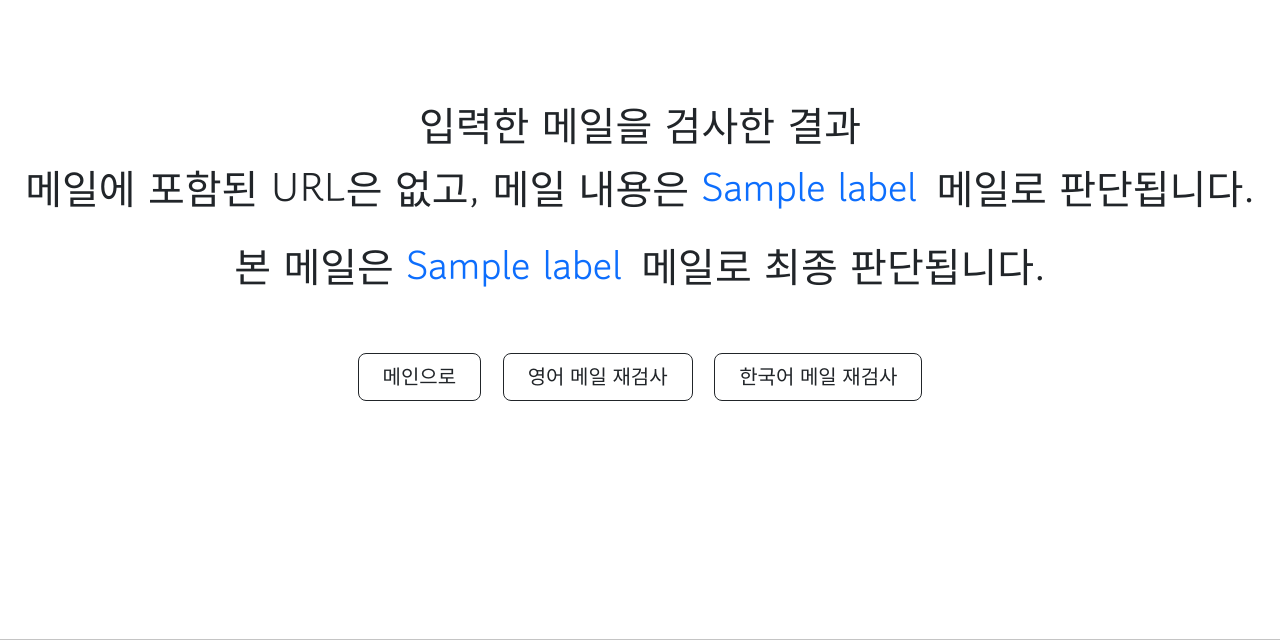
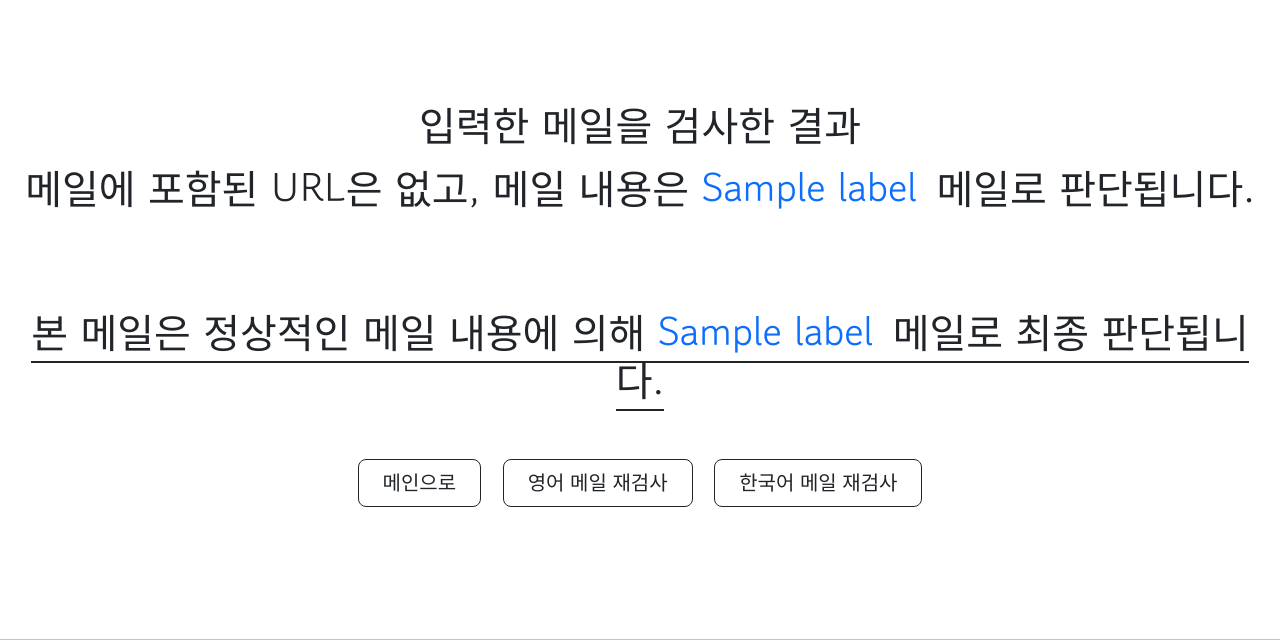
Before and after one commit to KW-shield/WebApplication, a Flask app: template templates/result.html in a window 1280 px wide. Shown: the part 81-721 px from the top of the page. Run offline with Flask 2, Linux system fonts and the light colour scheme; the template is opened without the code that fills it: most values are stand-ins (such as "Sample title", 1, 10 or a date in 2020); parts of the project's set-up code (start-up, migrations or seed data) failed here and were passed over; some web fonts are replaced.

Commit message:
final css

```diff
--- a/templates/eng.html
+++ b/templates/eng.html
@@ -107,7 +107,7 @@
           <form action="/eng" method="POST">
             <textarea
               class="text-bg-light border border-primary-subtle border-2 rounded"
-              style="font-family: 'Gowun Dodum', sans-serif; margin: auto;"
+              style="font-family: 'Gowun Dodum', sans-serif; height: 300px; width: 850px"
               placeholder="메일 내용을 입력하세요."
               name="e_mail"
               cols="100"
--- a/templates/kor.html
+++ b/templates/kor.html
@@ -98,7 +98,7 @@
           <form action="/kor" method="POST">
             <textarea
               class="text-bg-light border border-primary-subtle border-2 rounded"
-              style="font-family: 'Gowun Dodum', sans-serif; margin: auto;"
+              style="font-family: 'Gowun Dodum', sans-serif; height: 300px; width: 850px"
               placeholder="메일 내용을 입력하세요."
               name="e_mail"
               cols="100"
@@ -107,7 +107,7 @@
             <div class="py-4"></div>
             <p>
               <div id="liveAlertPlaceholder"></div>
-              <button class="btn btn-outline-dark btn-lg" type="submit" id="liveAlertBtn">
+              <button class="btn btn-outline-dark btn-lg mx-auto" type="submit" id="liveAlertBtn">
                 검사
               </button>
             </p>
--- a/templates/result.html
+++ b/templates/result.html
@@ -95,6 +95,7 @@
           >
             <div style="margin-top: 100px">
               입력한 메일을 검사한 결과 <br />
+              <!-- ****************** URL이 포함된 경우 ****************  -->
               {%if url_pred %} {% for i in range(url_pred|length) %}
               <p style="margin-top: 15px">
                 {%if (url_pred[i][0][1] > 0.5) %} 메일에 포함된
@@ -112,7 +113,9 @@
                   >안전한 URL</span
                 >입니다. {%endif%}
               </p>
-              {% endfor %} {% if(label=='spam')%}
+              {% endfor %}
+              <!-- 메일 내용 spam or ham 판단 -->
+              {% if(label=='spam')%}
               <p>
                 메일 내용은
                 <span
@@ -131,20 +134,52 @@
                 >메일로 판단됩니다.
               </p>
               {%endif%}
-              <p>
-                {%if check == 1 %} 악성URL이 1개 이상 존재하므로 본 메일은
+              <!-- 메일 내용 spam or ham 판단 -->
+
+              <!-- 악성URL 1개 이상 존재 -->
+              {%if check == 1 %}
+              <br /><br />
+              <span>
+                <span style="border-bottom: 2px solid; padding-bottom: 1px"
+                  >악성URL이 1개 이상 존재하므로 본 메일은 최종
                   <span
                     class="text-danger text-wrap"
                     style="padding-bottom: 15px; margin-right: 7px"
                     >피싱 메일</span
-                >로 판단됩니다.{%else%} 본 메일은 악성URL이 포함되지 않으므로
+                  >로 판단됩니다.
+                </span>
+                <!-- 악성URL 1개 이상 존재 -->
+                <!-- 악성URL 없음 -->
+                {%else%} 본 메일은 악성URL이 포함되지 않으므로 피싱 메일은
+                아닌것으로 판단됩니다. <br /><br />
+                {%if(label=='spam') %}
+                <span style="border-bottom: 2px solid; padding-bottom: 1px">
+                  비정상적 메일 내용에 의해 최종
+                  <span
+                    class="text-danger text-wrap"
+                    style="padding-bottom: 15px; margin-right: 7px"
+                    >spam</span
+                  >
+                  메일로 판단됩니다.
+                </span>
+                {%else%}
+                <span style="border-bottom: 2px solid; padding-bottom: 1px">
+                  정상적인 메일 내용에 의해 최종
                   <span
                     class="text-primary text-wrap"
                     style="padding-bottom: 15px; margin-right: 7px"
-                  >{{label}}</span
-                >메일로 판단됩니다. {%endif%}
-              </p>
-              {% else %} {% if(label=='spam')%}
+                    >ham</span
+                  >
+                  메일로 판단됩니다. {%endif%}
+                </span>
+                <!-- 악성URL 없음 -->
+              </span>
+              {%endif%}
+              <!-- ****************** URL이 포함된 경우 ****************** -->
+
+              {% else %}
+              <!-- ****************** URL이 포함되지 않은 경우 ****************** -->
+              {% if(label=='spam')%}
               <p style="margin-top: 15px; margin-bottom: 0px">
                 메일에 포함된 URL은 없고, 메일 내용은
                 <span
@@ -153,6 +188,8 @@
                   >{{label}}</span
                 >
                 메일로 판단됩니다. <br />
+                <br />
+                <br />
               </p>
               {% else %}
               <p style="margin-top: 15px; margin-bottom: 0px">
@@ -163,28 +200,44 @@
                   >{{label}}</span
                 >
                 메일로 판단됩니다. <br />
+                <br />
+                <br />
               </p>
               {%endif%} {% if(label=='spam')%}
-              <p style="margin-top: 30px">
-                본 메일은
+              <span
+                style="
+                  margin-top: 30px;
+                  border-bottom: 2px solid;
+                  padding-bottom: 1px;
+                "
+              >
+                본 메일은 비정상적인 메일 내용에 의해
                 <span
                   class="text-danger text-wrap"
                   style="padding-bottom: 15px; margin-right: 7px"
                   >{{label}}</span
                 >
                 메일로 최종 판단됩니다.
-              </p>
+              </span>
               {% else %}
-              <p style="margin-top: 30px">
-                본 메일은
+              <span
+                style="
+                  margin-top: 30px;
+                  border-bottom: 2px solid;
+                  padding-bottom: 1px;
+                "
+              >
+                본 메일은 정상적인 메일 내용에 의해
                 <span
                   class="text-primary text-wrap"
                   style="padding-bottom: 15px; margin-right: 7px"
                   >{{label}}</span
                 >
                 메일로 최종 판단됩니다.
-              </p>
-              {%endif%} {%endif%}
+              </span>
+              {%endif%}
+              <!-- ****************** URL이 포함되지 않은 경우 ****************** -->
+              {%endif%}
             </div>
           </h1>
           <div
```
Lines whose indentation alone changed are shown as unchanged.
